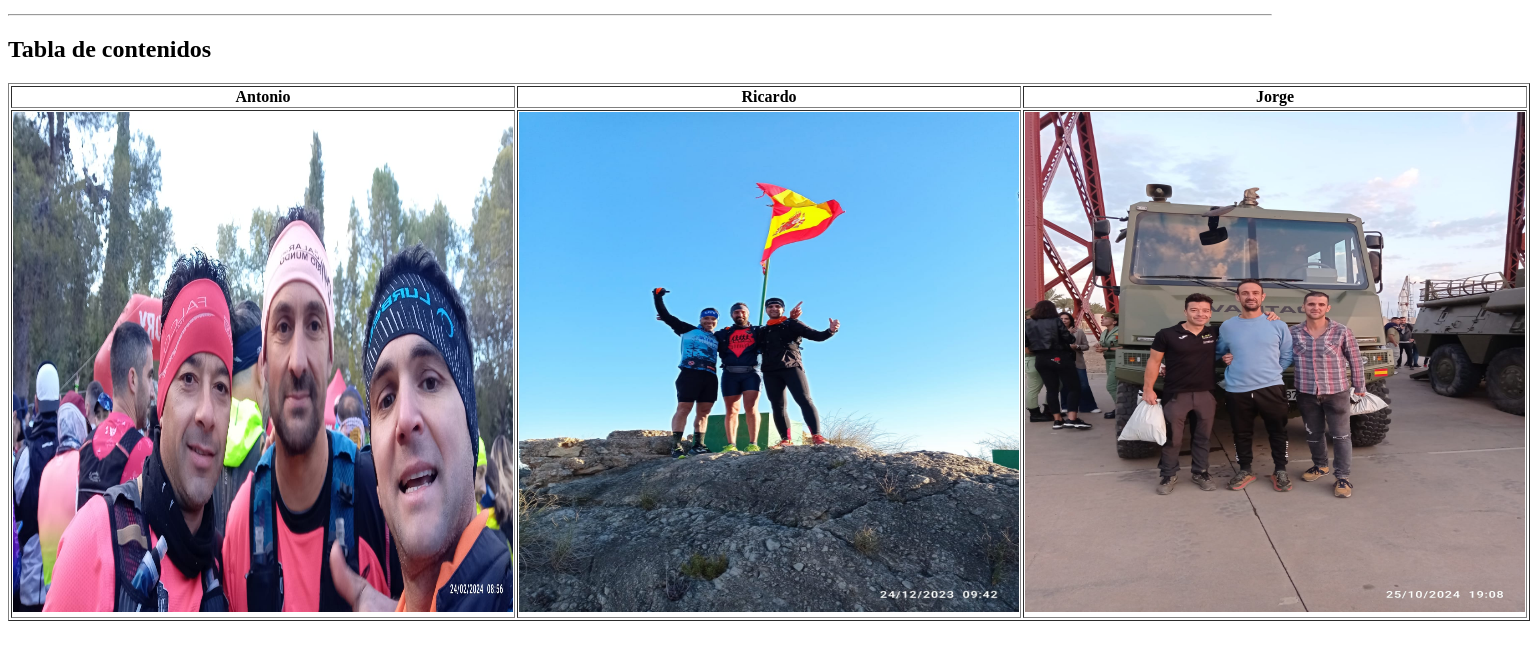
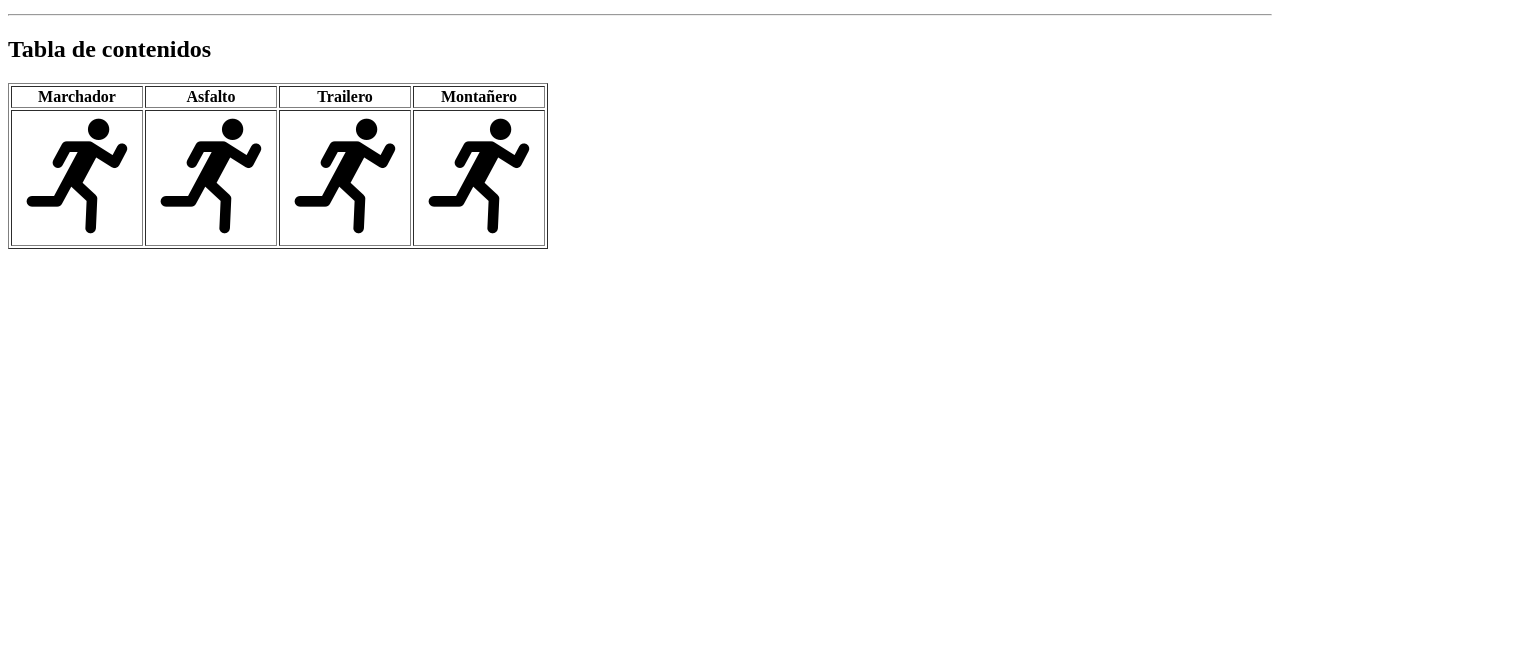
Before and after one commit to 7777-git/UTH, a plain HTML site: page contenidos.html in a window 1280 px wide. Shown: the part 154-800 px from the top of the page, 1530 px wide, since content can reach past the window. Drawn offline with Linux system fonts and the light colour scheme.

Commit message:
Update contenidos.html

```diff
--- a/contenidos.html
+++ b/contenidos.html
@@ -23,16 +23,16 @@
     <h2>Tabla de contenidos</h2>
     <table border="1">
         <tr>
-            <th>Antonio</th>
-            <th>Ricardo</th>
-            <th>Jorge</th>
-
+            <th>Marchador</th>
+            <th>Asfalto</th>
+            <th>Trailero</th>
+            <th>Montañero</th>
         </tr>
         <tr>
-            <td><img src="imagenes/1727008348637.jpg"  width="500px" height="500px" alt="corredor" title="runner"></td>
-            <td><img src="imagenes/1727008406291.jpg"  width="500px" height="500px" alt="corredor" title="runner"></td>
-            <td><img src="imagenes/1731516519079.jpg"  width="500px" height="500px" alt="corredor" title="runner"></td>
-
+            <td><img src="imagenes/icono.png" alt=""></td>
+            <td><img src="imagenes/icono.png" alt=""></td>
+            <td><img src="imagenes/icono.png" alt=""></td>
+            <td><img src="imagenes/icono.png" alt=""></td>
 
         </tr>
     </table>
```
